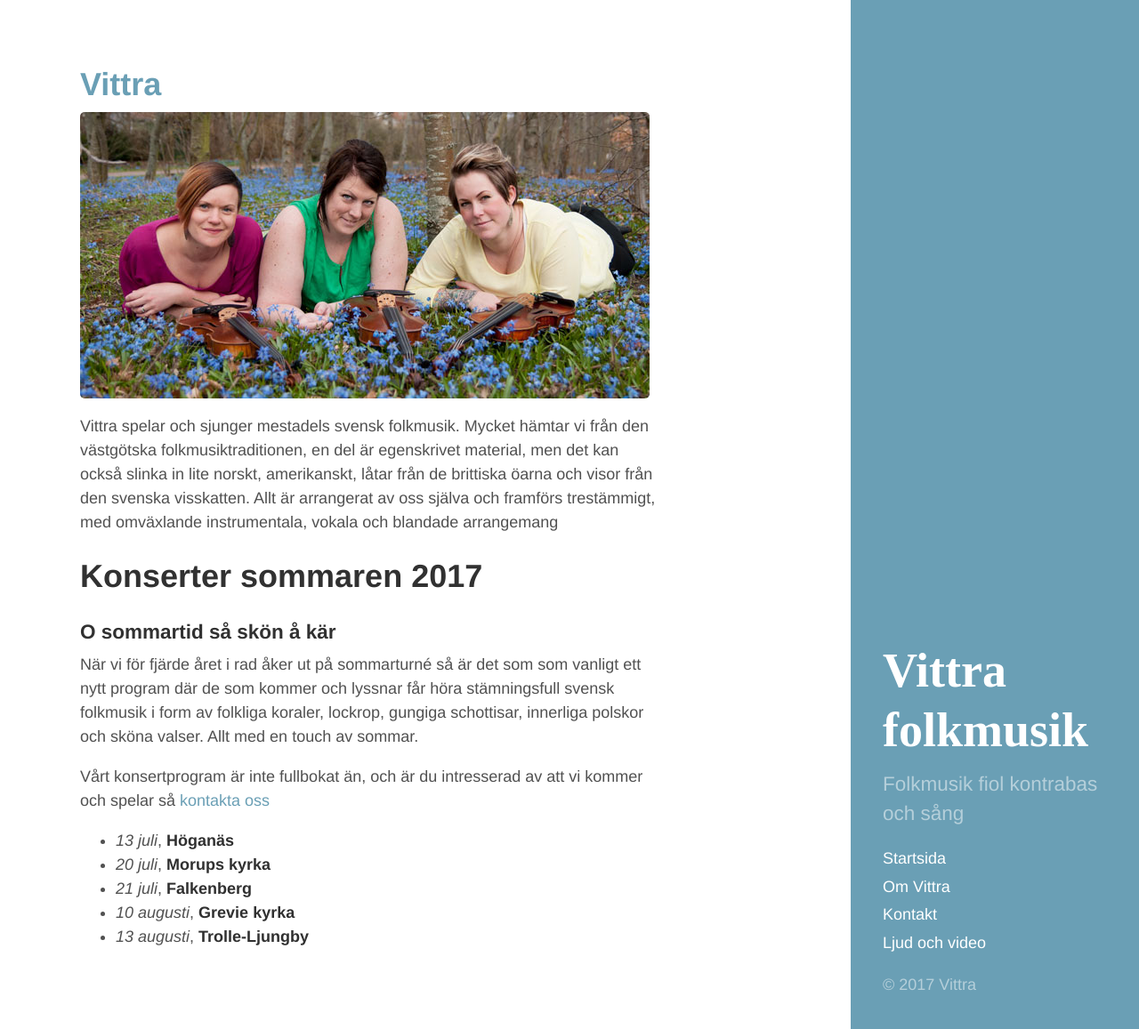
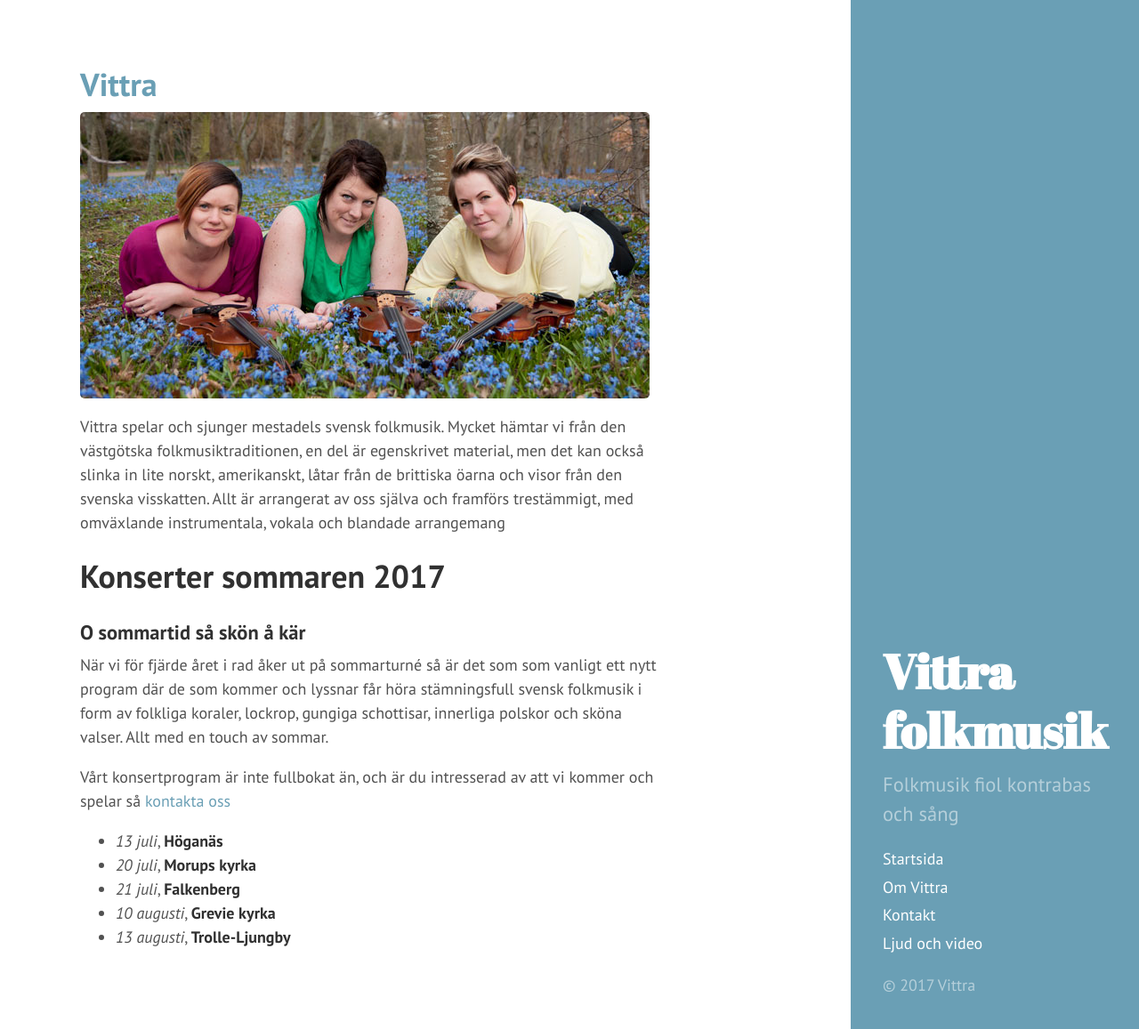
Before and after one commit to trinning/trinning.github.io, a Jekyll site: the page built from index.md, in a window 1280 px wide and 1157 px high. Shown: the whole window at 89% size. Built offline with Jekyll 4.4.1, drawn with Linux system fonts in a browser that asks for light colours.

Commit message:
font tag

```diff
--- a/_includes/head.html
+++ b/_includes/head.html
@@ -18,7 +18,7 @@
   <link rel="stylesheet" href="{{ sitegithub.url }}/assets/css/poole.css">
   <link rel="stylesheet" href="{{ site.github.url }}/assets/css/syntax.css">
   <link rel="stylesheet" href="{{ site.github.url }}/assets/css/hyde.css">
-  <link rel="stylesheet" href="https://fonts.googleapis.com/css?family=PT+Sans:400,400italic,700>
+  <link rel="stylesheet" href="https://fonts.googleapis.com/css?family=PT+Sans:400,400italic,700">
   <link rel="stylesheet" type="text/css" href="//fonts.googleapis.com/css?family=Abril+Fatface" />
   <!-- Icons -->
   <link rel="apple-touch-icon-precomposed" sizes="144x144" href="{{ site.github.url }}/assets/apple-touch-icon-144-precomposed.png">
```
